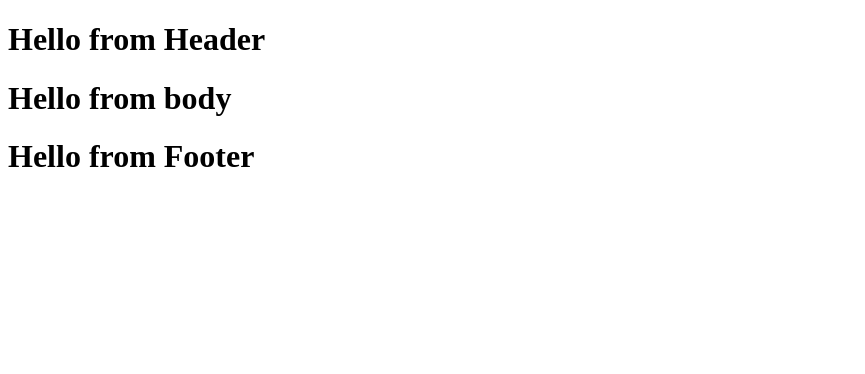
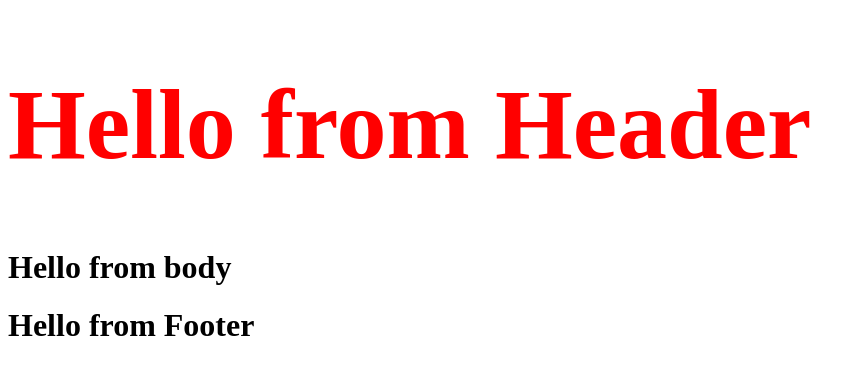
Before and after one commit to Rabee-Omran/Simple-React-Project, a React (Create React App) app: page / in a window 1280 px wide. Shown: the top 374 px of the page, without its empty margins (0-865 px from the left). Built offline with nearby package versions, Linux system fonts and the light colour scheme.

Commit message:
add inline style

```diff
--- a/src/components/Header.js
+++ b/src/components/Header.js
@@ -3,7 +3,7 @@ import React from 'react';
 function Header(){
   return (
     <div>
-   <h1>Hello from Header</h1>
+   <h1 style ={{color: "red",fontSize:"100px"}}>Hello from Header</h1>
     </div>
 
   );
```
